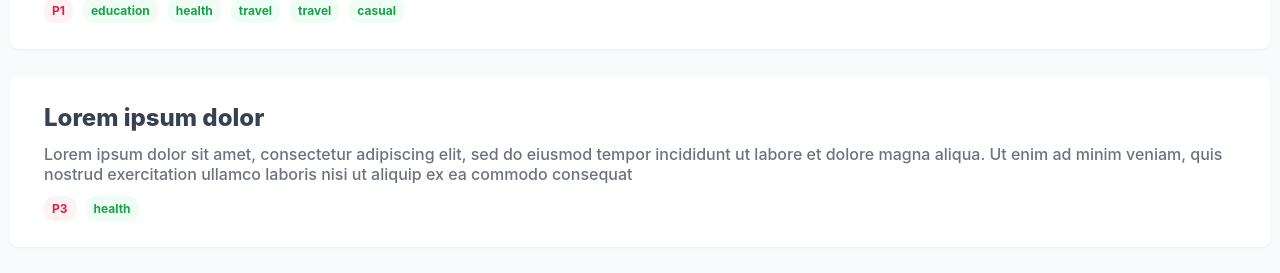
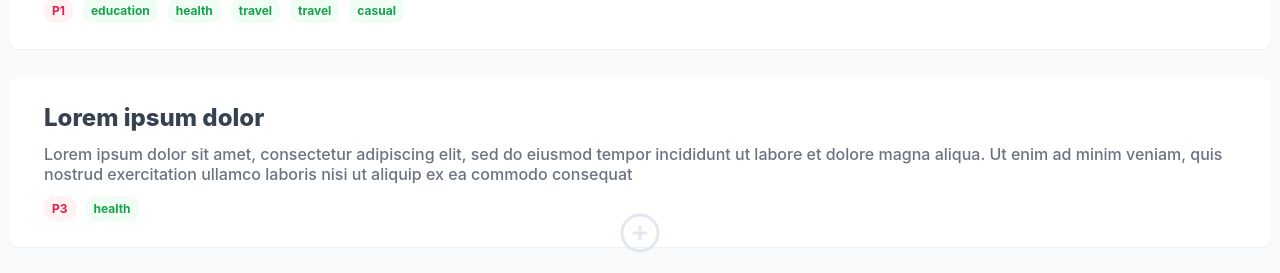
Before and after one commit to yorshka20/todo-figma, a React (Vite) app: page / in a window 1280 px wide. Shown: the part 527-800 px from the top of the page. Built offline with nearby package versions, Linux system fonts and the light colour scheme.

Commit message:
feat: positions

```diff
--- a/src/App.css
+++ b/src/App.css
@@ -1,9 +1,21 @@
 .container {
+  position: relative;
+
   padding: 10px;
 
   background: var(--tailwind-gray-50, #f9fafb);
 
   font-size: 14px;
+
+  /* box-shadow: 0px 1px 2px 0px rgba(0, 0, 0, 0.05); */
+}
+
+.container .add-icon {
+  position: fixed;
+
+  bottom: 20px;
+  left: 50%;
+  transform: translateX(-50%);
 }
 
 .todo-item {
@@ -85,29 +97,53 @@
 
   background: var(--tailwind-white, #fff);
 
-  height: 350px;
+  height: 330px;
 
-  bottom: 400px;
+  bottom: 0;
   left: 50%;
   transform: translateX(-50%);
 }
 
 .float-menu-container .float-menu {
   position: absolute;
+
+  width: 98vw;
+
+  padding: 20px;
+
+  border-radius: 8px;
+  background: var(--tailwind-white, #fff);
+
+  /* shadow-sm */
+  box-shadow: 0px 1px 2px 0px rgba(0, 0, 0, 0.05);
 }
 
 .float-menu input,
-.float-menu area {
+.float-menu textarea {
   background-color: #f3f4f6;
+
+  height: 35px;
 
   border-radius: 4px;
   border: 1px solid var(--tailwind-gray-100, #f3f4f6);
+
+  margin-bottom: 10px;
+
+  padding: 4px;
+}
+
+.float-menu textarea.content {
+  height: 60px;
+}
+
+.float-menu input.tag-input {
+  margin-bottom: 30px;
 }
 
 .edit-icon-group {
   position: absolute;
 
-  bottom: -20px;
+  bottom: -60px;
   left: 50%;
   transform: translateX(-50%);
 
--- a/src/App.tsx
+++ b/src/App.tsx
@@ -1,10 +1,9 @@
-import { useEffect, useState } from 'react';
+import { useCallback, useEffect, useState } from 'react';
 
 import './App.css';
-import addIcon from './assets/add.svg';
+import { AddIcon } from './components/add-icon';
 import { FloatMenu } from './components/float-menu';
-import { IconWrapper } from './components/icon-wrapper';
-import { TagItem } from './components/tag-item';
+import { TodoItem } from './components/todo-item';
 import type { TodoListItem } from './interface';
 import { mockData } from './mock';
 
@@ -18,9 +17,9 @@ function App() {
     setTodoList(mockData);
   }, []);
 
-  const handleAdd = () => {
+  const handleAdd = useCallback(() => {
     setShowFloatMenu(true);
-  };
+  }, []);
 
   const handleConfirmAdd = (tag: TodoListItem | undefined) => {
     //
@@ -34,30 +33,25 @@ function App() {
   return (
     <div className="flex flex-col justify-start items-center tailwind/gray/50 container">
       {todoList.map((item, index) => (
-        <div
+        <TodoItem
+          id={item.id}
           key={index}
-          className="flex flex-col justify-start items-start todo-item"
-        >
-          <h2>{item.title}</h2>
-          <p>{item.content}</p>
-          <div className="flex flex-row flex-nowrap justify-start items-center tag-list">
-            <TagItem name={item.priority} className="priority" />
-            {item.tags.map((tag, i) => (
-              <TagItem name={tag} key={i} />
-            ))}
-          </div>
-        </div>
+          title={item.title}
+          content={item.content}
+          priority={item.priority}
+          tags={item.tags}
+        />
       ))}
 
+      {/* add todo list edit board */}
       <FloatMenu
         show={showFloatMenu}
         onConfirm={handleConfirmAdd}
         onCancel={handleCancelAdd}
       />
 
-      {!showFloatMenu && (
-        <IconWrapper src={addIcon} className="add-icon" onClick={handleAdd} />
-      )}
+      {/* add todo item button */}
+      {!showFloatMenu && <AddIcon onClick={handleAdd} />}
     </div>
   );
 }
--- a/src/index.css
+++ b/src/index.css
@@ -29,6 +29,10 @@ body {
   display: flex;
   place-items: center;
   min-height: 100vh;
+
+  width: 100vw;
+  max-width: 100vw;
+  overflow: hidden auto;
 }
 
 h1 {
```
